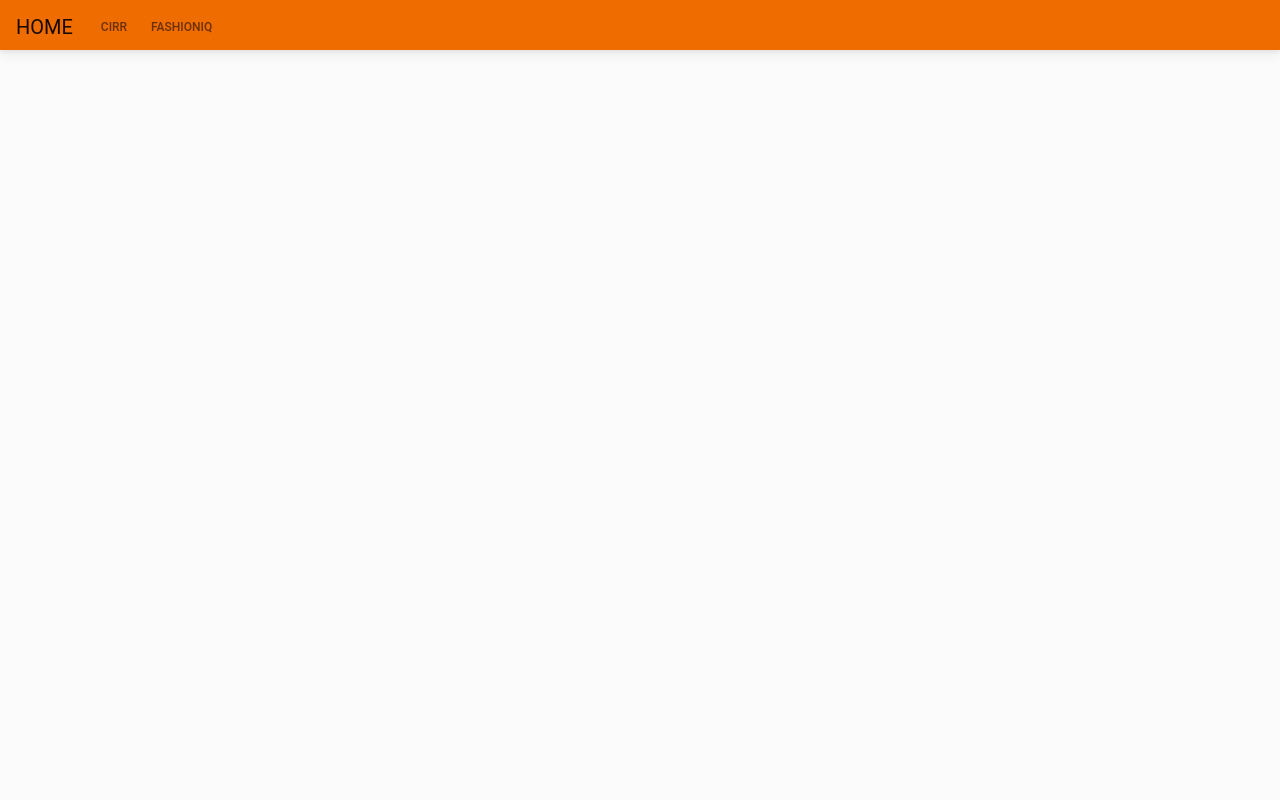
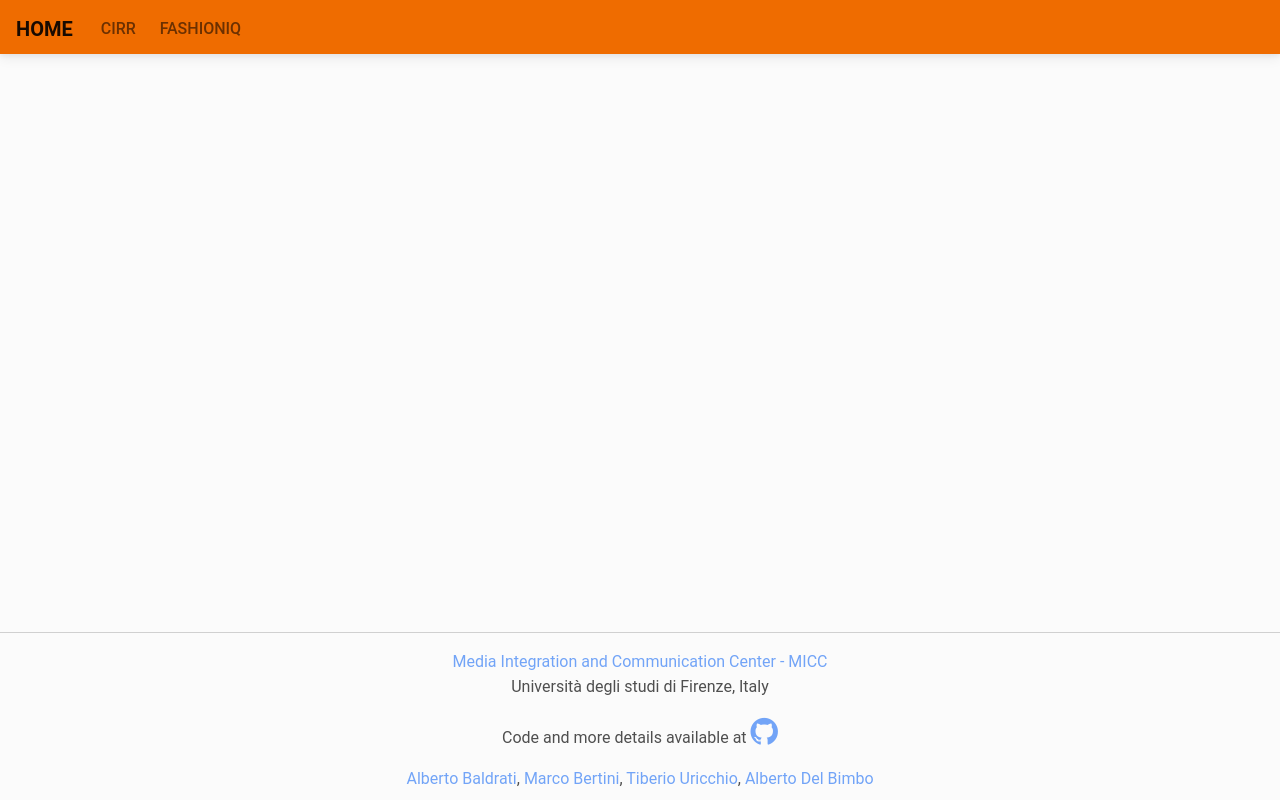
Before and after one commit to ABaldrati/CLIP4CirDemo, a Python web app: template templates/base.html in a window 1280 px wide. Run offline with Jinja, Linux system fonts and the light colour scheme; the template is opened without the code that fills it, so the values that code supplies are empty; some libraries are stand-ins or nearby versions.

Commit message:
style(*): add authors info

```diff
--- a/templates/base.html
+++ b/templates/base.html
@@ -6,29 +6,30 @@
     <link rel="stylesheet" href="{{ url_for('static', filename='css/bootstrap.min.css') }}">
     <link rel="stylesheet" href="{{ url_for('static', filename='css/mdb.dark.min.css') }}">
     <link rel="stylesheet" href="{{ url_for('static', filename='css/mdb.min.css') }}">
+    <link href="https://maxcdn.bootstrapcdn.com/font-awesome/4.1.0/css/font-awesome.min.css" rel="stylesheet">
 
 
     <meta name="viewport" content="width=device-width, initial-scale=1.0">
 </head>
 
-<body class="bg-light">
+<body class="bg-light d-flex flex-column min-vh-100">
 <nav class="navbar navbar-expand navbar-light pb-0 pt-1" style="background-color: #ef6c00">
-    <a class="navbar-brand hover-shadow-soft justify-content-start mx-3" href="{{ url_for('choice') }}">HOME</a>
+    <a class="navbar-brand hover-shadow-soft justify-content-start mx-3" href="{{ url_for('choice') }}"><b>HOME</b></a>
     <div class="collapse navbar-collapse">
         <ul class="navbar-nav nav nav-tabs navbar-right">
             <li class="nav-item mx-1">
                 <a class="nav-link {% if 'cirr' in request.path %}active{% endif %}"
-                   href="{{ url_for('reference', dataset='cirr') }}">CIRR</a>
+                   href="{{ url_for('reference', dataset='cirr') }}" style="font-size: medium">CIRR</a>
             </li>
             <li class="nav-item mx-1">
                 <a class="nav-link {% if 'fashionIQ' in request.path %}active{% endif %}"
-                   href="{{ url_for('reference', dataset='fashionIQ') }}">FashionIQ</a>
+                   href="{{ url_for('reference', dataset='fashionIQ') }}" style="font-size: medium">FashionIQ</a>
             </li>
         </ul>
     </div>
 </nav>
 
-<div class="container">
+<div class="container mb-auto">
     <script src="{{ url_for('static', filename='js/bootstrap.bundle.min.js') }}"></script>
     <script src="{{ url_for('static', filename='js/mdb.min.js') }}"></script>
 
@@ -36,5 +37,19 @@
     {% endblock %}
 
 </div>
+
+<footer class="mt-auto mb-2">
+    <hr>
+    <div class="text-center">
+        <a href="https://www.micc.unifi.it/">Media Integration and Communication Center - MICC</a><br>
+        <p>Università degli studi di Firenze, Italy</p>
+        <p>Code and more details available at <a href="https://github.com/ABaldrati/CLIP4CirDemo"> <i
+                class="fa fa-github fa-2x" aria-hidden="true"></i></a></p>
+        <a href="https://scholar.google.it/citations?hl=en&user=I1jaZecAAAAJ">Alberto Baldrati</a>,
+        <a href="https://scholar.google.it/citations?user=SBm9ZpYAAAAJ&hl=en">Marco Bertini</a>,
+        <a href="https://scholar.google.it/citations?user=XHZLRdYAAAAJ&hl=en">Tiberio Uricchio</a>,
+        <a href="https://scholar.google.it/citations?user=bf2ZrFcAAAAJ&hl=en">Alberto Del Bimbo</a>
+    </div>
+</footer>
 </body>
 </html>
```
